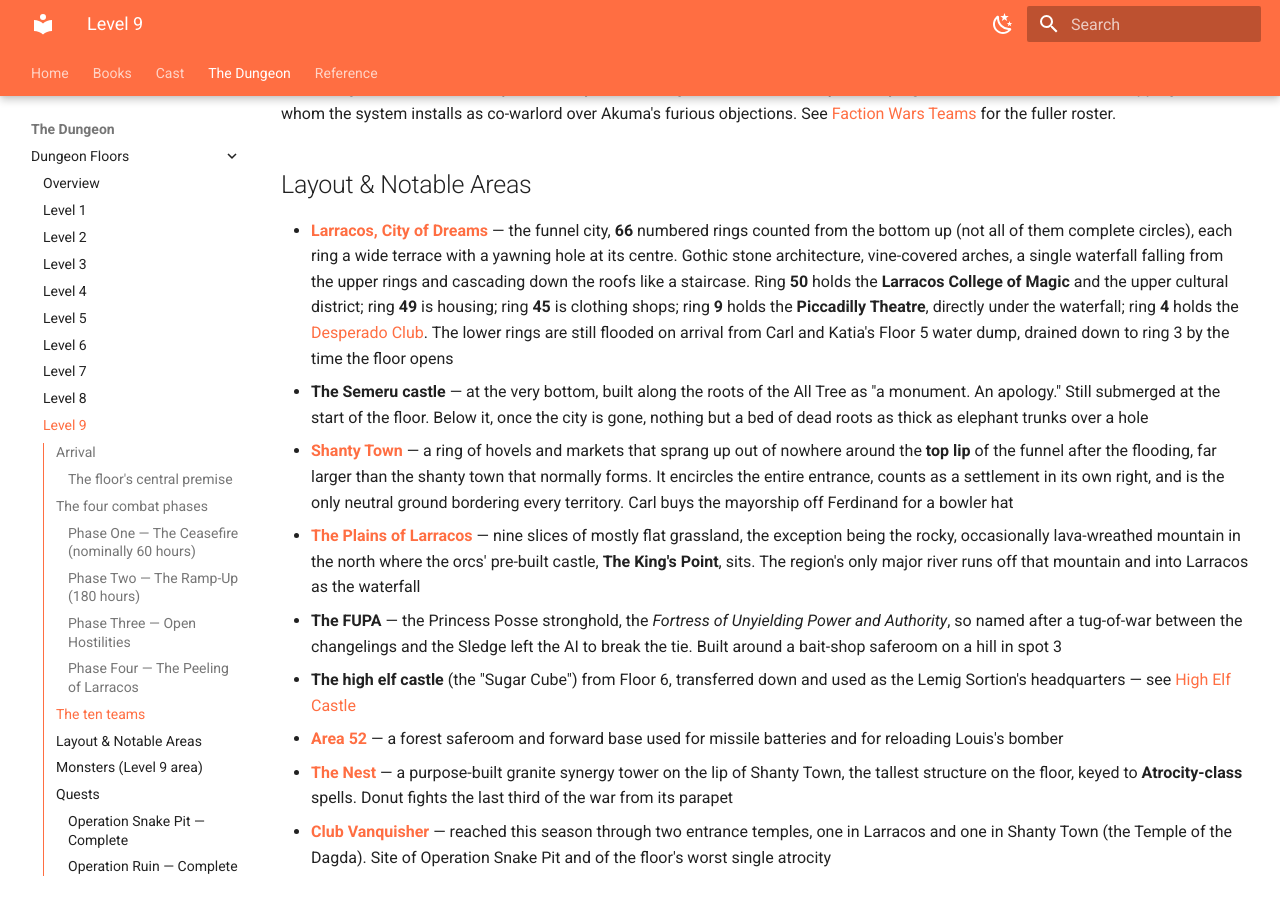
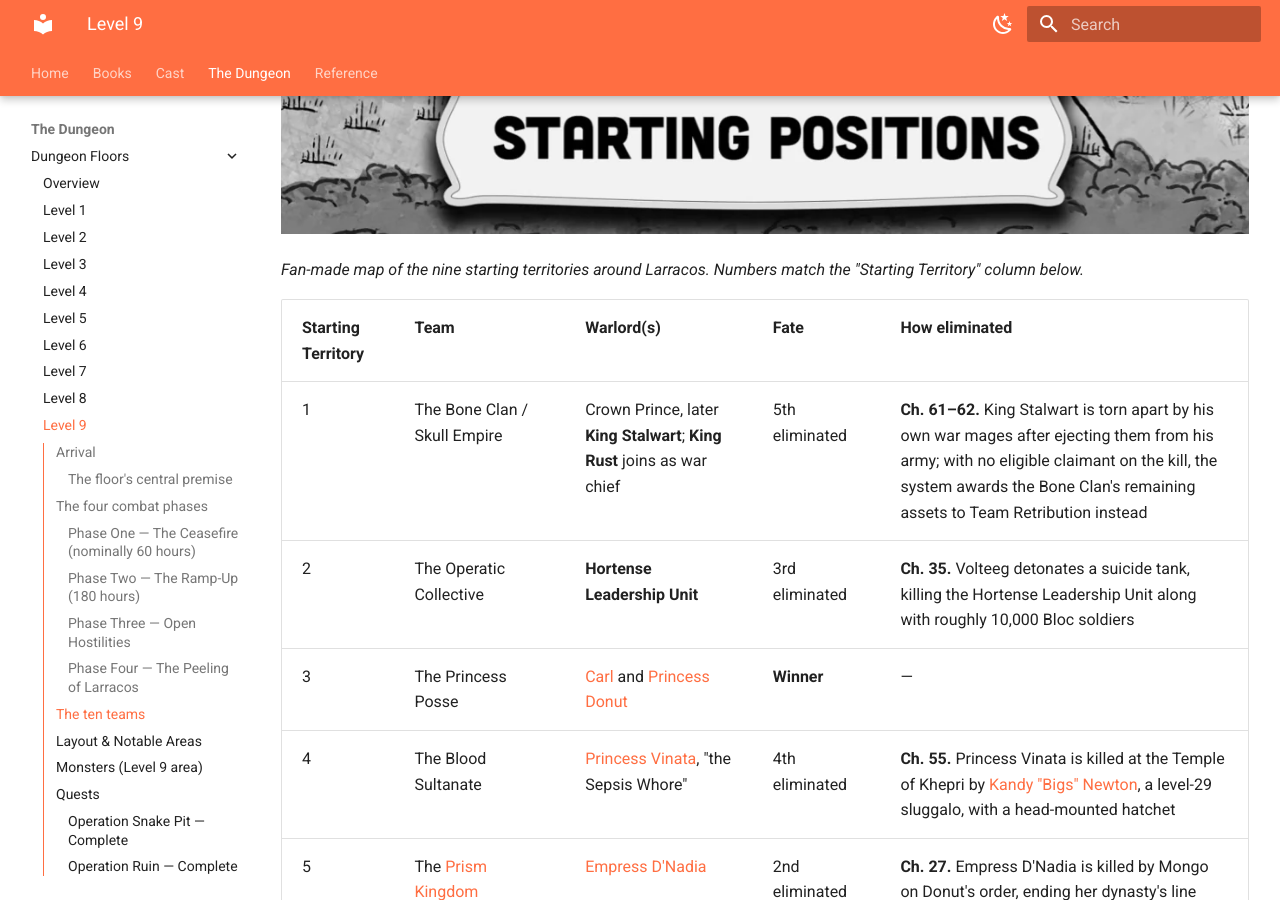
Before and after one commit to cdkolb/dcc-compendium, an MkDocs documentation site: the page built from docs/floors/level-09.md, in a window 1280 px wide and 900 px high, scrolled down 4276 px. Built offline with MkDocs 1.6.1 and Material for MkDocs 9.7.7, drawn with Linux system fonts in a browser that asks for light colours.

Commit message:
Add Faction Wars starting-territories map to the Level 9 page

```diff
--- a/docs/floors/level-09.md
+++ b/docs/floors/level-09.md
@@ -138,6 +138,10 @@ network of 100-plus automated defence towers, with a half-hour grace period afte
 hands.
 
 ## The ten teams
+
+![Faction Wars starting positions: the nine numbered territories radiating out from Larracos, matching the Starting Territory column below](images/level-09-starting-territories.webp)
+
+*Fan-made map of the nine starting territories around Larracos. Numbers match the "Starting Territory" column below.*
 
 | Starting Territory | Team | Warlord(s) | Fate | How eliminated |
 |---|---|---|---|---|
```
Also changed, not shown: docs/floors/images/level-09-starting-territories.webp (added).
